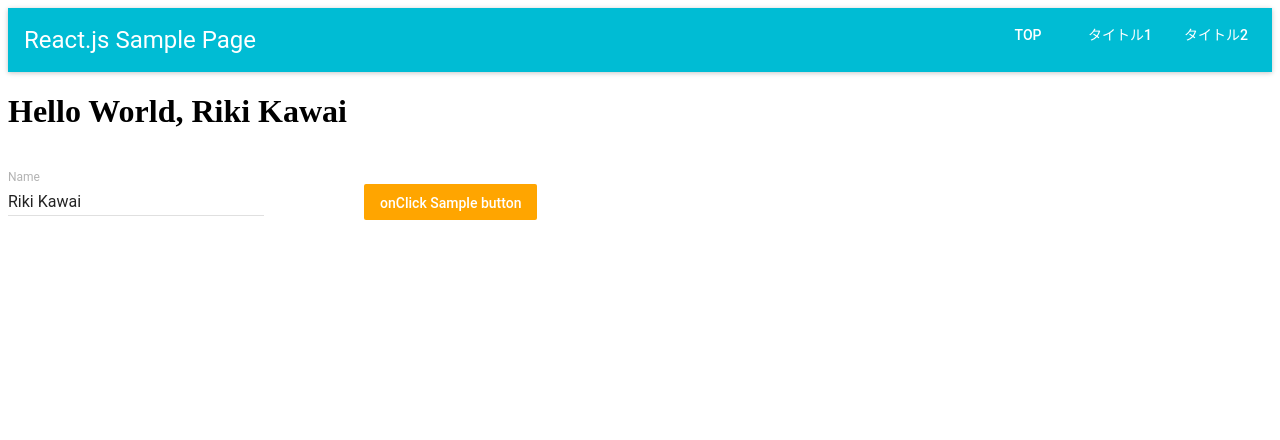
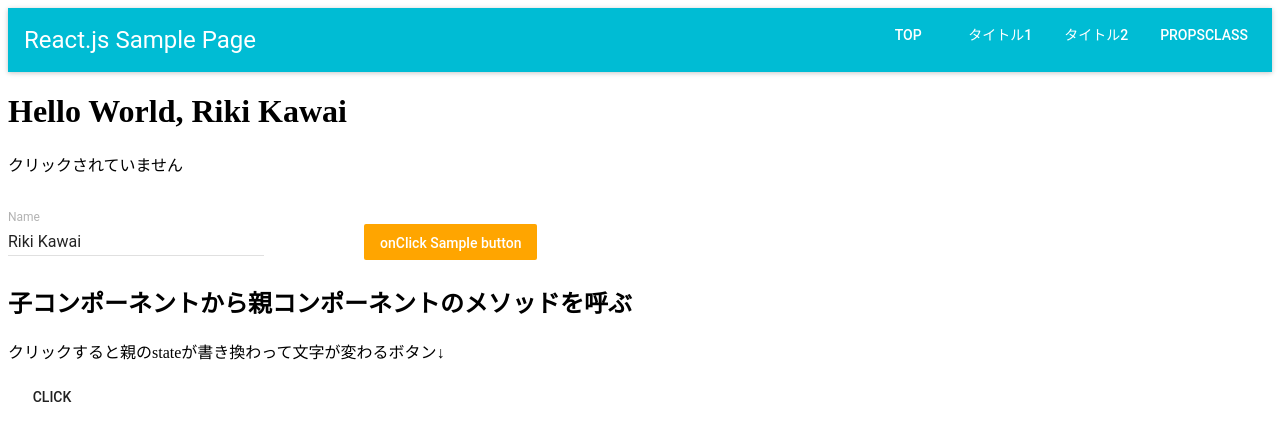
Before and after one commit to Remicck/react_boilerplate, a React app: page /propsclass in a window 1280 px wide. Shown: the top 440 px of the page. Built offline with nearby package versions, Linux system fonts and the light colour scheme.

Commit message:
add:  Adding sample to call method of parent component

```diff
--- a/src/components/app.jsx
+++ b/src/components/app.jsx
@@ -15,6 +15,7 @@ import {
 
 // components
 import Props from './props';// 独自Componentの呼び出し方法
+import PropsClass from './propsclass';// 独自Componentの呼び出し方法
 import PageSample from './pagesample';// 独自Componentの呼び出し方法
 import LinkList from './linklist';// 独自Componentの呼び出し方法
 
@@ -26,7 +27,9 @@ class App extends Component {
       name: 'Riki Kawai',
       email: 'hoge@example.com',
       password: 'hogehoge',
+      clicked: 'クリックされていません',
     };
+    this.handleChildClick = this.handleChildClick.bind(this);
   }
 
   // onClick処理の記述方法
@@ -41,6 +44,11 @@ class App extends Component {
     this.setState({
       name: e.target.value,
     });
+  }
+
+  // 子コンポーネントから渡ってきたClickイベント
+  handleChildClick() {
+    this.setState({ clicked: 'クリックされました！！！' });
   }
 
   render() {
@@ -67,6 +75,7 @@ class App extends Component {
             <h1 className="h1Class">
               Hello World, {this.state.name}
             </h1> {/* stateのデータを表示 */}
+            <p>{this.state.clicked}</p>
             <TextField
               hintText="Input your name!!"
               floatingLabelText="Name"
@@ -84,6 +93,7 @@ class App extends Component {
               <Route exact path="/" render={props => <Props password={this.state.password} {...props} />} />
               <Route path="/title1" render={props => <PageSample title="title1" {...props} />} />
               <Route path="/title2" render={props => <PageSample title="title2" {...props} />} />
+              <Route path="/propsclass" render={props => <PropsClass func={this.handleChildClick} {...props} />} />
             </Switch>
           </div>
         </MuiThemeProvider>
--- a/src/components/linklist.jsx
+++ b/src/components/linklist.jsx
@@ -17,6 +17,7 @@ function LinkList() {
       <FlatButton label="Top" labelStyle={style}containerElement={<Link to="/" />} />
       <FlatButton label="タイトル1" labelStyle={style}containerElement={<Link to="/title1" />} />
       <FlatButton label="タイトル2" labelStyle={style}containerElement={<Link to="/title2" />} />
+      <FlatButton label="propsclass" labelStyle={style}containerElement={<Link to="/propsclass" />} />
     </div>
   );
 }
--- /dev/null
+++ b/src/components/propsclass.jsx
@@ -0,0 +1,55 @@
+import React, { Component } from 'react';
+import PropTypes from 'prop-types';
+
+// material-ui
+import FlatButton from 'material-ui/FlatButton';
+
+class PropsClass extends Component {
+  constructor(props) {
+    super(props);
+    this.handleClick = this.handleClick.bind(this);
+  }
+
+  handleClick() {
+    /*
+      PropsClassをJSXで記述してある箇所
+      そこのPropertyに「func」と言うものを指定しており、そこに
+      Appクラスの、handleChildClickというメソッドを入れてある。
+
+      つまり親コンポーネントのメソッドを、子コンポーネントで実行するにはpropsで渡せば良い
+      その為に、constructor部分でthisをbindする必要がある。
+    */
+    this.props.func();
+    /*
+      <Route
+        path="/propsclass"
+        render={props => <PropsClass
+          func={this.handleChildClick}
+          {...props} />}
+      />
+        ↓ react-routerを通さない純粋なJAXの書き方の場合は以下
+      <PropsClass func={this.handleChildClick} />
+    */
+  }
+
+  render() {
+    return (
+      <div>
+        <h2>子コンポーネントから親コンポーネントのメソッドを呼ぶ</h2>
+        <p>クリックすると親のstateが書き換わって文字が変わるボタン↓</p>
+        <FlatButton
+          label="click"
+          onClick={this.handleClick}
+        />
+      </div>
+    );
+  }
+}
+
+
+// propsで渡される値の型やRequirementを指定できます
+PropsClass.propTypes = {
+  func: PropTypes.func.isRequired,
+};
+
+export default PropsClass;
```
